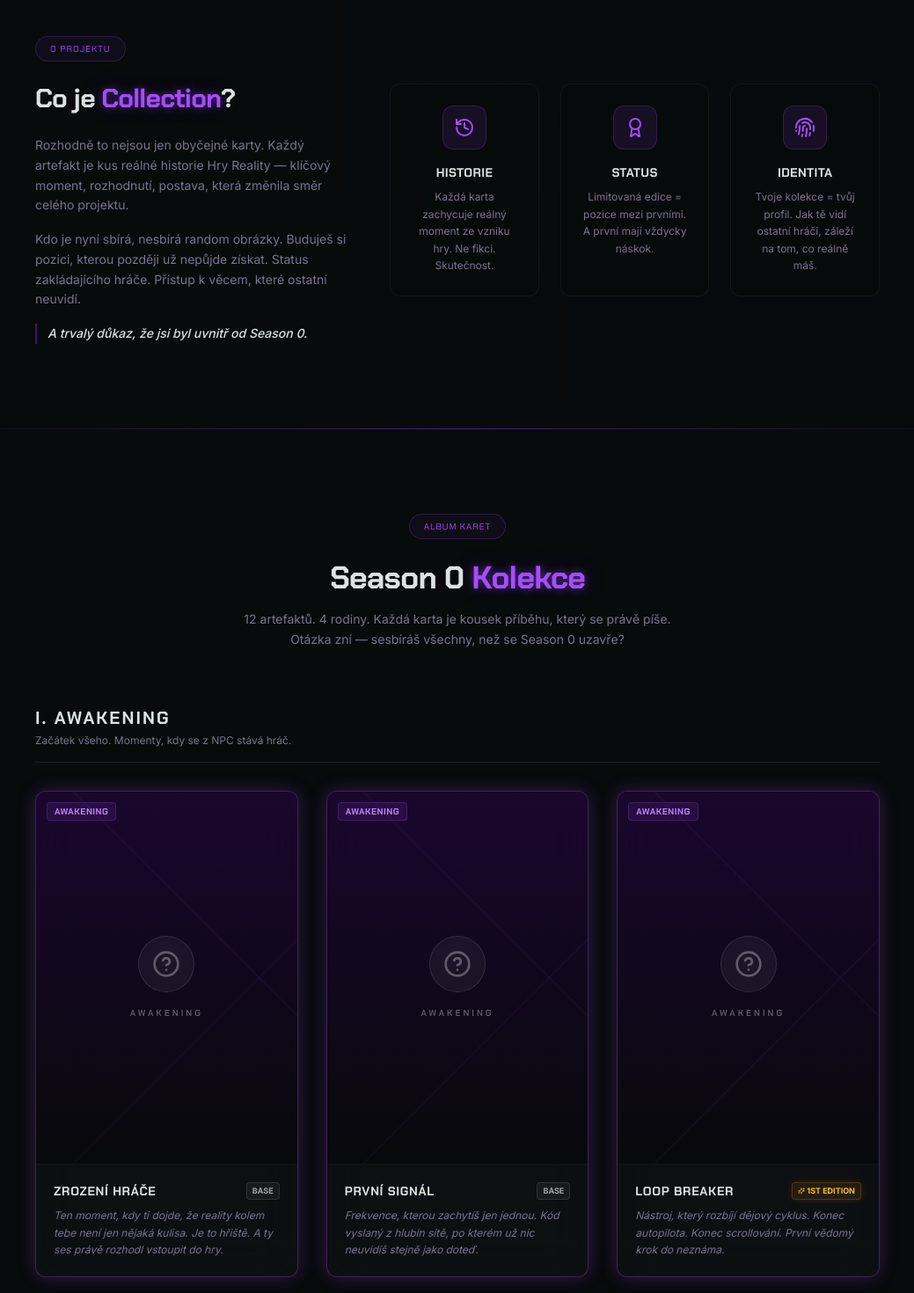
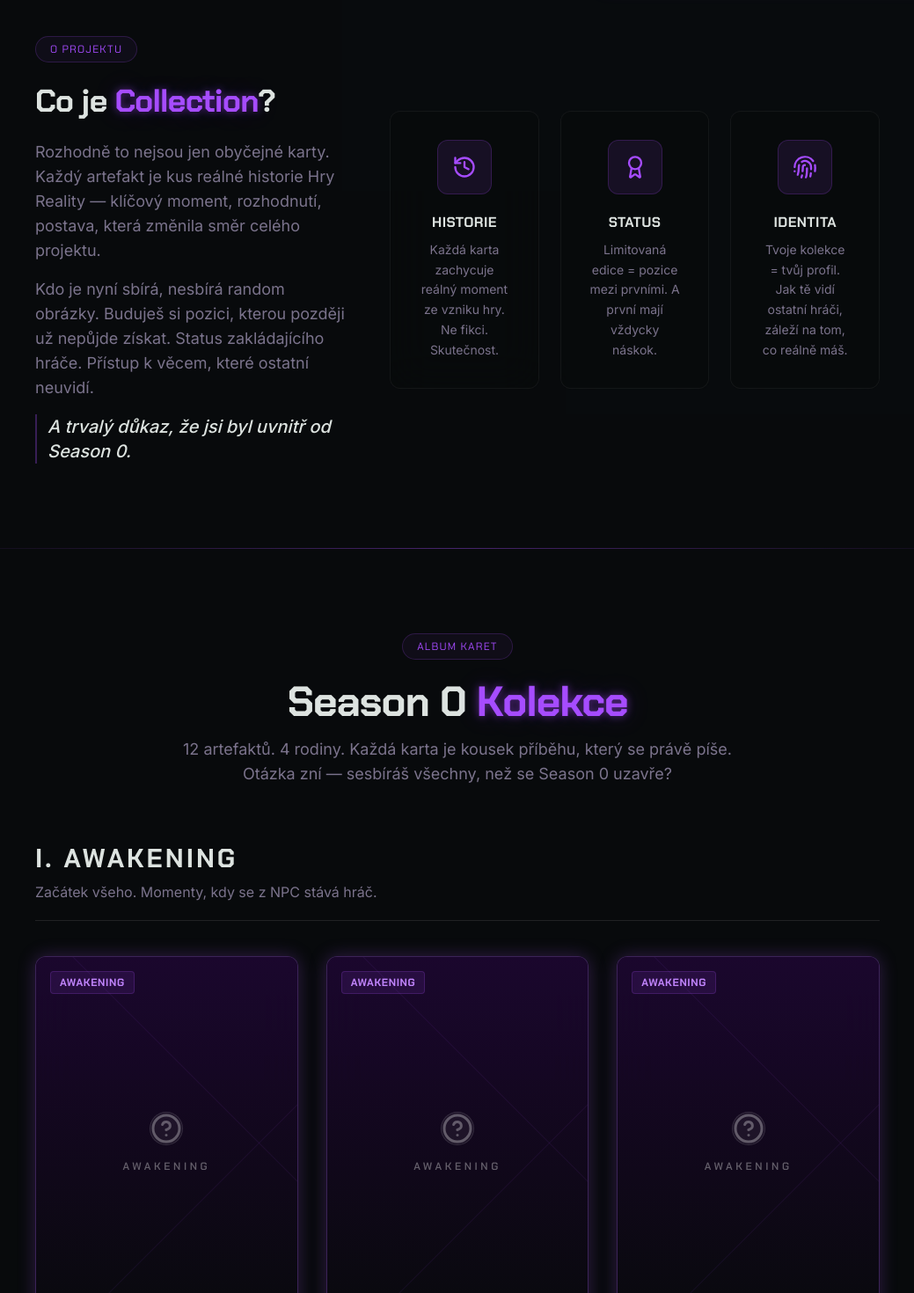
Before and after one commit to hrareality/hrareality, a React (Vite) app: page /collection in a window 1280 px wide. Shown: the part 800-2270 px from the top of the page at 88% size, without its empty margins (120-1159 px from the left). Built offline with nearby package versions, Linux system fonts and the light colour scheme; the HTML template or start-up script is replaced by a standard one.

Commit message:
design: enlarge Season 0 page text and elements for style consistency

```diff
--- a/src/components/CollectionCard.tsx
+++ b/src/components/CollectionCard.tsx
@@ -98,11 +98,11 @@ export default function CollectionCard({
             <div className={cn("absolute w-[150%] h-[1px] rotate-45 opacity-20 top-1/4", styles.neonLine)} />
             <div className={cn("absolute w-[150%] h-[1px] -rotate-45 opacity-20 bottom-1/4", styles.neonLine)} />
 
-            <div className="w-16 h-16 rounded-full border border-white/10 bg-white/5 flex items-center justify-center relative z-10 shadow-inner">
-              <HelpCircle className="text-white/30 w-8 h-8" />
+            <div className="w-18 h-18 rounded-full border border-white/10 bg-white/5 flex items-center justify-center relative z-10 shadow-inner">
+              <HelpCircle className="text-white/30 w-9 h-9" />
             </div>
 
-            <span className="text-[10px] font-display font-semibold tracking-[0.3em] uppercase text-white/35 mt-4 relative z-10">
+            <span className="text-xs font-display font-semibold tracking-[0.3em] uppercase text-white/35 mt-4 relative z-10">
               {family.replace("_", " ")}
             </span>
           </div>
@@ -111,10 +111,10 @@ export default function CollectionCard({
         {/* Locked Overlay */}
         {isLocked && (
           <div className="absolute inset-0 bg-black/85 flex flex-col items-center justify-center z-20 backdrop-blur-[2px]">
-            <div className="w-12 h-12 rounded-xl bg-white/5 border border-white/10 flex items-center justify-center mb-3">
-              <Lock size={20} className="text-white/60" />
+            <div className="w-14 h-14 rounded-xl bg-white/5 border border-white/10 flex items-center justify-center mb-3">
+              <Lock size={22} className="text-white/60" />
             </div>
-            <span className="font-display text-sm font-bold text-white/60 tracking-wider uppercase">
+            <span className="font-display text-base font-bold text-white/60 tracking-wider uppercase">
               Brzy
             </span>
           </div>
@@ -124,7 +124,7 @@ export default function CollectionCard({
         {!isLocked && (
           <span
             className={cn(
-              "absolute top-3 left-3 text-[10px] font-bold font-display px-2 py-0.5 rounded border tracking-wider",
+              "absolute top-4 left-4 text-xs font-bold font-display px-2.5 py-1 rounded border tracking-wider",
               styles.text
             )}
           >
@@ -134,9 +134,9 @@ export default function CollectionCard({
       </div>
 
       {/* Popis karty */}
-      <div className="p-5 flex-1 flex flex-col">
-        <div className="flex items-center justify-between gap-2 mb-2">
-          <h4 className="font-display font-bold text-sm tracking-wider uppercase text-foreground truncate flex-1">
+      <div className="p-6 sm:p-7 flex-1 flex flex-col">
+        <div className="flex items-center justify-between gap-3 mb-3">
+          <h4 className="font-display font-bold text-base sm:text-lg tracking-wider uppercase text-foreground truncate flex-1">
             {isLocked ? "???" : name}
           </h4>
 
@@ -144,19 +144,19 @@ export default function CollectionCard({
           {!isLocked && (
             <span
               className={cn(
-                "text-[9px] font-bold px-1.5 py-0.5 rounded shrink-0",
+                "text-[10px] sm:text-xs font-bold px-2 py-0.5 rounded shrink-0",
                 edition === "FIRST_EDITION"
-                  ? "bg-amber-500/10 text-amber-400 border border-amber-500/20 shadow-[0_0_10px_rgba(245,158,11,0.15)] flex items-center gap-0.5"
+                  ? "bg-amber-500/10 text-amber-400 border border-amber-500/20 shadow-[0_0_10px_rgba(245,158,11,0.15)] flex items-center gap-1"
                   : "bg-white/5 text-white/60 border border-white/10"
               )}
             >
-              {edition === "FIRST_EDITION" && <Sparkles size={8} className="text-amber-400" />}
+              {edition === "FIRST_EDITION" && <Sparkles size={10} className="text-amber-400" />}
               {edition === "FIRST_EDITION" ? "1ST EDITION" : "BASE"}
             </span>
           )}
         </div>
 
-        <p className="text-xs text-muted-foreground leading-relaxed flex-1 italic">
+        <p className="text-sm text-muted-foreground leading-relaxed flex-1 italic">
           {isLocked ? "Informace o tomto artefaktu jsou zatím uzamčené." : lore}
         </p>
       </div>
--- a/src/pages/Collection.tsx
+++ b/src/pages/Collection.tsx
@@ -12,7 +12,7 @@ const cardFamilies = [
       {
         name: "Zrození hráče",
         family: "AWAKENING",
-        lore: "Ten moment, kdy ti dojde, že reality kolem tebe není jen nějaká kulisa. Je to hřiště. A ty ses právě rozhodl vstoupit do hry.",
+        lore: "Ten moment, kdy ti dojde, že realita kolem tebe není jen nějaká kulisa. Je to hřiště. A ty ses právě rozhodl vstoupit do hry.",
         edition: "BASE",
         isLocked: false,
       },
@@ -40,7 +40,7 @@ const cardFamilies = [
       {
         name: "Zaya",
         family: "POSTAVY_IWAU",
-        lore: "Záhadná. Tichá. Vždycky o krok napřed. Zaya vidí trhliny v systému, které ostatní nevidí — a pokud ji potkáš, znamená to, že jsi připravený vidět něco navíc.",
+        lore: "Záhadná. Tichá. Vždycky o krok napřed. Zaya vidí trhlinie v systému, které ostatní nevidí — a pokud ji potkáš, znamená to, že jsi připravený vidět něco navíc.",
         edition: "BASE",
         isLocked: false,
       },
@@ -150,34 +150,34 @@ const cardFamilies = [
 // Způsoby získání karet
 const obtainingWays = [
   {
-    title: "Dokonči onboarding",
+    title: "→ Dokonči onboarding",
     desc: "První karta je tvoje do 5 minut. Žádný háček. Vstoupíš, projdeš onboarding, máš ji.",
-    type: "Free",
+    type: "FREE",
   },
   {
-    title: "Dosáhni Level 1 na Discordu",
+    title: "→ Dosáhni Level 1 na Discordu",
     desc: "Zapoj se do komunity. Reaguj. Sdílej. Až dosáhneš prvního milníku, odemkneš další artefakt.",
-    type: "Aktivita",
+    type: "AKTIVITA",
   },
   {
-    title: "Splň quest v reálném světě",
+    title: "→ Splň quest v reálném světě",
     desc: "Tohle je core Hry Reality. Výzva v reálu, důkaz na feedu, karta v kolekci. Takhle se skutečně hraje.",
-    type: "Akce",
+    type: "AKCE",
   },
   {
-    title: "Přiveď dalšího hráče",
+    title: "→ Přiveď dalšího hráče",
     desc: "Každý nový hráč, kterého přivedeš, ti odemkne odměnu. A jemu taky. To je win-win situace.",
-    type: "Komunita",
+    type: "KOMUNITA",
   },
   {
-    title: "Zapiš se na MVP waitlist",
+    title: "→ Zapiš se na MVP waitlist",
     desc: "Early access k platformě. Až se otevřou dveře, projdeš jako první.",
-    type: "Early Access",
+    type: "EARLY ACCESS",
   },
   {
-    title: "Buduj komunitu",
+    title: "→ Buduj komunitu",
     desc: "Dropy pro ty, kdo se nejvíce zapojují. Žádné metriky, žádné KPI — systém pozná, kdo je reálně aktivní.",
-    type: "Bonus",
+    type: "BONUS",
   },
   {
     title: "FOUNDER DROP — FIRST GENERATION",
@@ -198,15 +198,15 @@ export default function Collection() {
 
         <div className="section-container relative z-10 py-20 text-center max-w-4xl mx-auto">
           <FadeIn>
-            <div className="inline-block px-4 py-1.5 rounded-full border border-primary/30 bg-primary/5 text-primary text-xs font-display tracking-widest mb-8 uppercase">
+            <div className="inline-block px-4 py-1.5 rounded-full border border-primary/30 bg-primary/5 text-primary text-sm font-display tracking-widest mb-8 uppercase">
               SEASON 0 — AWAKENING
             </div>
             <h1 className="text-4xl sm:text-6xl font-display font-bold leading-tight mb-6">
               Každá hra má svůj původ. <span className="neon-text">Toto je ten náš.</span>
             </h1>
-            <div className="text-lg text-muted-foreground mb-10 max-w-3xl mx-auto leading-relaxed space-y-4">
+            <div className="text-lg sm:text-xl text-muted-foreground mb-10 max-w-3xl mx-auto leading-relaxed space-y-4">
               <p>12 artefaktů. Každý odkrývá kousek příběhu, který většina lidí ještě nezná. Sbírej je, odemykej lore a staň se součástí první generace hráčů — té, která byla u samého začátku, ještě než se otevřely dveře pro širokou veřejnost.</p>
-              <p className="text-primary font-bold">Season 0 se neopakuje. A artefakty z ní taky ne.</p>
+              <p className="text-primary font-bold text-xl sm:text-2xl">Season 0 se neopakuje. A artefakty z ní taky ne.</p>
             </div>
             <div className="flex flex-col sm:flex-row items-center justify-center gap-4">
               <a
@@ -236,20 +236,20 @@ export default function Collection() {
           <div className="grid lg:grid-cols-5 gap-12 items-center">
             <div className="lg:col-span-2 text-left">
               <FadeIn>
-                <div className="inline-block px-4 py-1.5 rounded-full border border-primary/20 bg-primary/5 text-primary text-[10px] font-display tracking-widest mb-6 uppercase">
+                <div className="inline-block px-4 py-1.5 rounded-full border border-primary/20 bg-primary/5 text-primary text-xs font-display tracking-widest mb-6 uppercase">
                   O PROJEKTU
                 </div>
-                <h2 className="text-3xl font-display font-bold mb-6">
+                <h2 className="text-3xl sm:text-4xl font-display font-bold mb-6">
                   Co je <span className="neon-text">Collection</span>?
                 </h2>
-                <div className="space-y-4 text-muted-foreground text-sm leading-relaxed">
+                <div className="space-y-4 text-muted-foreground text-base sm:text-lg leading-relaxed">
                   <p>
                     Rozhodně to nejsou jen obyčejné karty. Každý artefakt je kus reálné historie Hry Reality — klíčový moment, rozhodnutí, postava, která změnila směr celého projektu.
                   </p>
                   <p>
                     Kdo je nyní sbírá, nesbírá random obrázky. Buduješ si pozici, kterou později už nepůjde získat. Status zakládajícího hráče. Přístup k věcem, které ostatní neuvidí.
                   </p>
-                  <p className="text-foreground font-medium border-l-2 border-primary/30 pl-3 italic">
+                  <p className="text-foreground font-medium border-l-2 border-primary/30 pl-3 italic text-lg sm:text-xl">
                     A trvalý důkaz, že jsi byl uvnitř od Season 0.
                   </p>
                 </div>
@@ -259,12 +259,12 @@ export default function Collection() {
             <div className="lg:col-span-3 grid sm:grid-cols-3 gap-6">
               {/* Pilíř 1 - Historie */}
               <FadeIn delay={0.1}>
-                <div className="glass-card p-6 h-full border-white/5 bg-background/40 flex flex-col items-center text-center">
-                  <div className="p-3 rounded-xl bg-primary/10 border border-primary/20 text-primary mb-4">
-                    <History size={24} />
+                <div className="glass-card p-8 h-full border-white/5 bg-background/40 flex flex-col items-center text-center">
+                  <div className="p-4 rounded-xl bg-primary/10 border border-primary/20 text-primary mb-5">
+                    <History size={28} />
                   </div>
-                  <h3 className="font-display font-bold text-sm mb-2 uppercase tracking-wide">Historie</h3>
-                  <p className="text-xs text-muted-foreground leading-relaxed">
+                  <h3 className="font-display font-bold text-base mb-2 uppercase tracking-wide">Historie</h3>
+                  <p className="text-sm text-muted-foreground leading-relaxed">
                     Každá karta zachycuje reálný moment ze vzniku hry. Ne fikci. Skutečnost.
                   </p>
                 </div>
@@ -272,12 +272,12 @@ export default function Collection() {
 
               {/* Pilíř 2 - Status */}
               <FadeIn delay={0.2}>
-                <div className="glass-card p-6 h-full border-white/5 bg-background/40 flex flex-col items-center text-center">
-                  <div className="p-3 rounded-xl bg-primary/10 border border-primary/20 text-primary mb-4">
-                    <Award size={24} />
+                <div className="glass-card p-8 h-full border-white/5 bg-background/40 flex flex-col items-center text-center">
+                  <div className="p-4 rounded-xl bg-primary/10 border border-primary/20 text-primary mb-5">
+                    <Award size={28} />
                   </div>
-                  <h3 className="font-display font-bold text-sm mb-2 uppercase tracking-wide">Status</h3>
-                  <p className="text-xs text-muted-foreground leading-relaxed">
+                  <h3 className="font-display font-bold text-base mb-2 uppercase tracking-wide">Status</h3>
+                  <p className="text-sm text-muted-foreground leading-relaxed">
                     Limitovaná edice = pozice mezi prvními. A první mají vždycky náskok.
                   </p>
                 </div>
@@ -285,12 +285,12 @@ export default function Collection() {
 
               {/* Pilíř 3 - Identita */}
               <FadeIn delay={0.3}>
-                <div className="glass-card p-6 h-full border-white/5 bg-background/40 flex flex-col items-center text-center">
-                  <div className="p-3 rounded-xl bg-primary/10 border border-primary/20 text-primary mb-4">
-                    <Fingerprint size={24} />
+                <div className="glass-card p-8 h-full border-white/5 bg-background/40 flex flex-col items-center text-center">
+                  <div className="p-4 rounded-xl bg-primary/10 border border-primary/20 text-primary mb-5">
+                    <Fingerprint size={28} />
                   </div>
-                  <h3 className="font-display font-bold text-sm mb-2 uppercase tracking-wide">Identita</h3>
-                  <p className="text-xs text-muted-foreground leading-relaxed">
+                  <h3 className="font-display font-bold text-base mb-2 uppercase tracking-wide">Identita</h3>
+                  <p className="text-sm text-muted-foreground leading-relaxed">
                     Tvoje kolekce = tvůj profil. Jak tě vidí ostatní hráči, záleží na tom, co reálně máš.
                   </p>
                 </div>
@@ -307,13 +307,13 @@ export default function Collection() {
         <div className="section-container max-w-5xl">
           <FadeIn>
             <div className="text-center mb-16">
-              <div className="inline-block px-4 py-1.5 rounded-full border border-primary/20 bg-primary/5 text-primary text-[10px] font-display tracking-widest mb-6 uppercase">
+              <div className="inline-block px-4 py-1.5 rounded-full border border-primary/20 bg-primary/5 text-primary text-xs font-display tracking-widest mb-6 uppercase">
                 ALBUM KARET
               </div>
-              <h2 className="text-3xl sm:text-4xl font-display font-bold mb-4">
+              <h2 className="text-4xl sm:text-5xl font-display font-bold mb-4">
                 Season 0 <span className="neon-text">Kolekce</span>
               </h2>
-              <p className="text-muted-foreground text-sm max-w-lg mx-auto leading-relaxed">
+              <p className="text-muted-foreground text-base sm:text-lg max-w-2xl mx-auto leading-relaxed">
                 12 artefaktů. 4 rodiny. Každá karta je kousek příběhu, který se právě píše. Otázka zní — sesbíráš všechny, než se Season 0 uzavře?
               </p>
             </div>
@@ -323,11 +323,11 @@ export default function Collection() {
             {cardFamilies.map((family, familyIdx) => (
               <div key={family.id} className="space-y-6">
                 <FadeIn delay={0.05}>
-                  <div className="border-b border-white/10 pb-4 mb-8">
-                    <h3 className="font-display text-xl font-bold text-foreground tracking-widest uppercase mb-1">
+                  <div className="border-b border-white/10 pb-5 mb-10">
+                    <h3 className="font-display text-2xl sm:text-3xl font-bold text-foreground tracking-widest uppercase mb-2">
                       {family.name}
                     </h3>
-                    <p className="text-xs text-muted-foreground">{family.description}</p>
+                    <p className="text-sm sm:text-base text-muted-foreground">{family.description}</p>
                   </div>
                 </FadeIn>
 
@@ -335,11 +335,11 @@ export default function Collection() {
                   {family.cards.map((card, cardIdx) => (
                     <FadeIn key={card.name} delay={cardIdx * 0.1}>
                       <CollectionCard
-                        name={card.name}
-                        family={card.family}
-                        lore={card.lore}
-                        edition={card.edition}
-                        isLocked={card.isLocked}
+                         name={card.name}
+                         family={card.family}
+                         lore={card.lore}
+                         edition={card.edition}
+                         isLocked={card.isLocked}
                       />
                     </FadeIn>
                   ))}
@@ -357,13 +357,13 @@ export default function Collection() {
         <div className="section-container max-w-4xl">
           <FadeIn>
             <div className="text-center mb-16">
-              <div className="inline-block px-4 py-1.5 rounded-full border border-primary/20 bg-primary/5 text-primary text-[10px] font-display tracking-widest mb-6 uppercase">
+              <div className="inline-block px-4 py-1.5 rounded-full border border-primary/20 bg-primary/5 text-primary text-xs font-display tracking-widest mb-6 uppercase">
                 SBĚRATELSKÝ MANUÁL
               </div>
-              <h2 className="text-3xl font-display font-bold mb-4">
+              <h2 className="text-3xl sm:text-4xl font-display font-bold mb-4">
                 Každá karta má svou <span className="neon-text">vlastní cestu</span>
               </h2>
-              <p className="text-muted-foreground text-sm max-w-lg mx-auto leading-relaxed">
+              <p className="text-muted-foreground text-base sm:text-lg max-w-2xl mx-auto leading-relaxed">
                 Žádná ti nespadne jen tak do klína, ale žádná tě taky nebude stát víc než pouhou akci.
               </p>
             </div>
@@ -373,41 +373,41 @@ export default function Collection() {
             {obtainingWays.map((way, i) => (
               <FadeIn key={way.title} delay={i * 0.05}>
                 <div
-                  className={`glass-card p-6 flex flex-col sm:flex-row items-start sm:items-center justify-between gap-4 border transition-all duration-300 ${
+                  className={`glass-card p-6 sm:p-8 flex flex-col sm:flex-row items-start sm:items-center justify-between gap-5 border transition-all duration-300 ${
                     way.isPremium
                       ? "border-amber-500/30 bg-amber-500/[0.02] hover:border-amber-500/50 shadow-[0_0_15px_rgba(245,158,11,0.05)]"
                       : "border-white/5 bg-background/30 hover:border-white/10"
                   }`}
                 >
-                  <div className="flex items-center gap-4">
+                  <div className="flex items-center gap-5">
                     <div
-                      className={`w-10 h-10 rounded-xl flex items-center justify-center shrink-0 border ${
+                      className={`w-12 h-12 rounded-xl flex items-center justify-center shrink-0 border ${
                         way.isPremium
                           ? "bg-amber-500/10 border-amber-500/20 text-amber-400"
                           : "bg-white/5 border-white/10 text-white/50"
                       }`}
                     >
-                      {way.isPremium ? <Zap size={18} /> : <CheckCircle2 size={18} />}
+                      {way.isPremium ? <Zap size={22} /> : <CheckCircle2 size={22} />}
                     </div>
                     <div>
                       <h4
-                        className={`font-display text-sm font-bold uppercase tracking-wide flex items-center gap-2 ${
+                        className={`font-display text-base sm:text-lg font-bold uppercase tracking-wide flex items-center gap-2.5 ${
                           way.isPremium ? "text-amber-400" : "text-foreground"
                         }`}
                       >
                         {way.title}
                         {way.isPremium && (
-                          <span className="text-[9px] bg-amber-500/10 text-amber-400 border border-amber-500/20 px-1.5 py-0.5 rounded font-body">
+                          <span className="text-[10px] bg-amber-500/10 text-amber-400 border border-amber-500/20 px-2.5 py-0.5 rounded font-body">
                             SPECIÁLNÍ
                           </span>
                         )}
                       </h4>
-                      <p className="text-xs text-muted-foreground leading-relaxed mt-1">{way.desc}</p>
+                      <p className="text-sm sm:text-base text-muted-foreground leading-relaxed mt-1.5">{way.desc}</p>
                     </div>
                   </div>
 
                   <span
-                    className={`text-[9px] font-bold font-display px-2 py-0.5 rounded uppercase tracking-wider border shrink-0 ${
+                    className={`text-xs font-bold font-display px-2.5 py-1 rounded uppercase tracking-wider border shrink-0 ${
                       way.isPremium
                         ? "bg-amber-500/10 text-amber-400 border-amber-500/20"
                         : "bg-white/5 text-white/50 border-white/10"
@@ -429,21 +429,21 @@ export default function Collection() {
         <div className="absolute inset-0 bg-gradient-to-t from-primary/5 via-transparent to-transparent pointer-events-none" />
         <div className="section-container relative z-10 text-center max-w-2xl mx-auto">
           <FadeIn>
-            <h2 className="text-3xl sm:text-4xl font-display font-bold mb-6">
+            <h2 className="text-4xl sm:text-5xl font-display font-bold mb-6">
               Kolik artefaktů už <span className="neon-text">máš?</span>
             </h2>
-            <p className="text-muted-foreground text-sm mb-10 leading-relaxed max-w-md mx-auto">
+            <p className="text-base sm:text-lg text-muted-foreground mb-12 leading-relaxed max-w-xl mx-auto">
               Přihlaš se přes Discord, zkontroluj svoji kolekci a podívej se, jak daleko už jsi došel. Tvůj progres. Tvoje karty. Tvůj status. Všechno na jednom místě.
             </p>
             <a
               href="https://album.hrareality.cz"
               target="_blank"
               rel="noopener noreferrer"
-              className="inline-flex items-center justify-center gap-2.5 px-10 py-5 bg-primary text-primary-foreground font-display font-bold text-base rounded-xl pulse-glow hover:brightness-110 transition-all w-full sm:w-auto shadow-lg shadow-primary/20"
+              className="inline-flex items-center justify-center gap-3 px-12 py-5 bg-primary text-primary-foreground font-display font-bold text-lg rounded-2xl pulse-glow hover:brightness-110 transition-all w-full sm:w-auto shadow-lg shadow-primary/20"
             >
               Otevřít album →
             </a>
-            <p className="mt-4 text-[10px] text-muted-foreground">
+            <p className="mt-4 text-xs text-muted-foreground">
               Přesměrování na album.hrareality.cz
             </p>
           </FadeIn>
```
